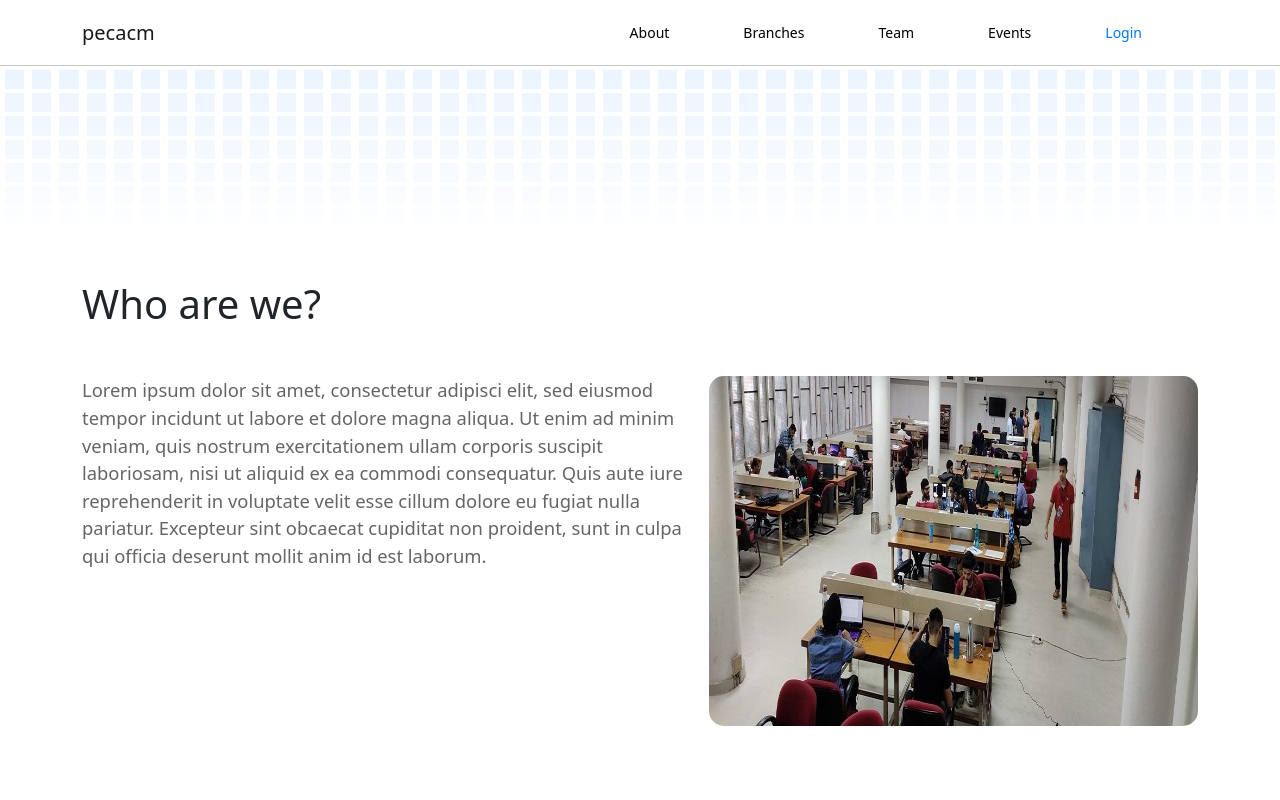
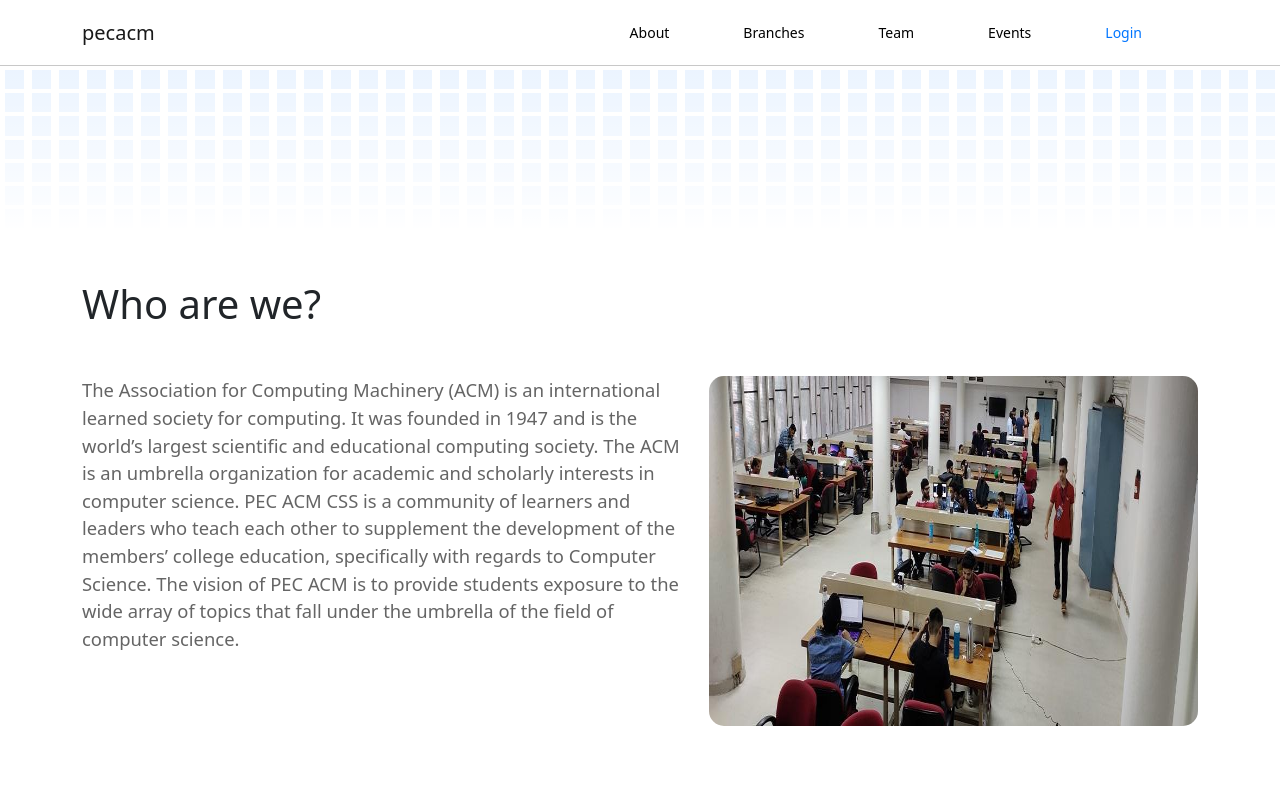
Before and after one commit to PEC-CSS/acm-css-website, a React (Create React App) app: page /acm-css-website/about in a window 1280 px wide. Shown: the top 800 px of the page. Built offline with nearby package versions, Linux system fonts and the light colour scheme.

Commit message:
about acm

```diff
--- a/src/components/About/About.js
+++ b/src/components/About/About.js
@@ -11,14 +11,7 @@ class About extends Component {
                     <h2 className='about_section_heading'>Who are we?</h2>
                     <Row className='about_section_content'>
                         <Col className='text_content'>
-                            Lorem ipsum dolor sit amet, consectetur adipisci elit,
-                            sed eiusmod tempor incidunt ut labore et dolore magna aliqua.
-                            Ut enim ad minim veniam, quis nostrum exercitationem ullam
-                            corporis suscipit laboriosam, nisi ut aliquid ex ea commodi
-                            consequatur. Quis aute iure reprehenderit in voluptate velit
-                            esse cillum dolore eu fugiat nulla pariatur. Excepteur sint
-                            obcaecat cupiditat non proident, sunt in culpa qui officia
-                            deserunt mollit anim id est laborum.
+                        The Association for Computing Machinery (ACM) is an international learned society for computing. It was founded in 1947 and is the world’s largest scientific and educational computing society. The ACM is an umbrella organization for academic and scholarly interests in computer science. PEC ACM CSS is a community of learners and leaders who teach each other to supplement the development of the members’ college education, specifically with regards to Computer Science. The vision of PEC ACM is to provide students exposure to the wide array of topics that fall under the umbrella of the field of computer science.
                         </Col>
                         <Col className='about_section_content_img' >
                             <Image src={img1} alt='ACM Groups' fluid />
```
